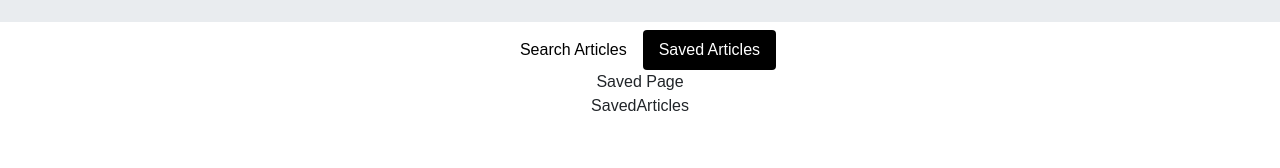
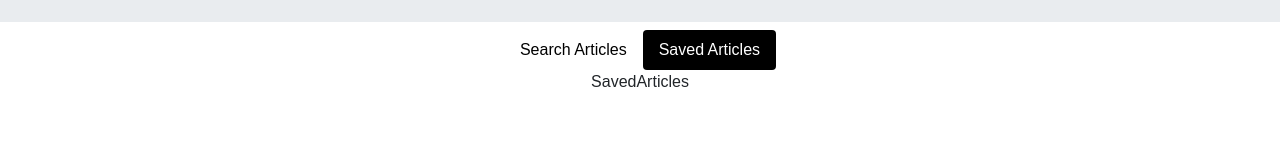
Before and after one commit to BenRGarcia/React-NYT-Api, a React app in the folder client/: page /saved in a window 1280 px wide. Shown: the part 227-395 px from the top of the page. Built offline with nearby package versions, Linux system fonts and the light colour scheme; the HTML template or start-up script is replaced by a standard one.

Commit message:
pass tests

```diff
--- a/client/src/pages/Saved/Saved.js
+++ b/client/src/pages/Saved/Saved.js
@@ -3,7 +3,6 @@ import { SavedArticlesContainer } from '../../containers/SavedArticlesContainer/
 
 export const Saved = () => (
   <div>
-    Saved Page
     <SavedArticlesContainer />
   </div>
 );
```
